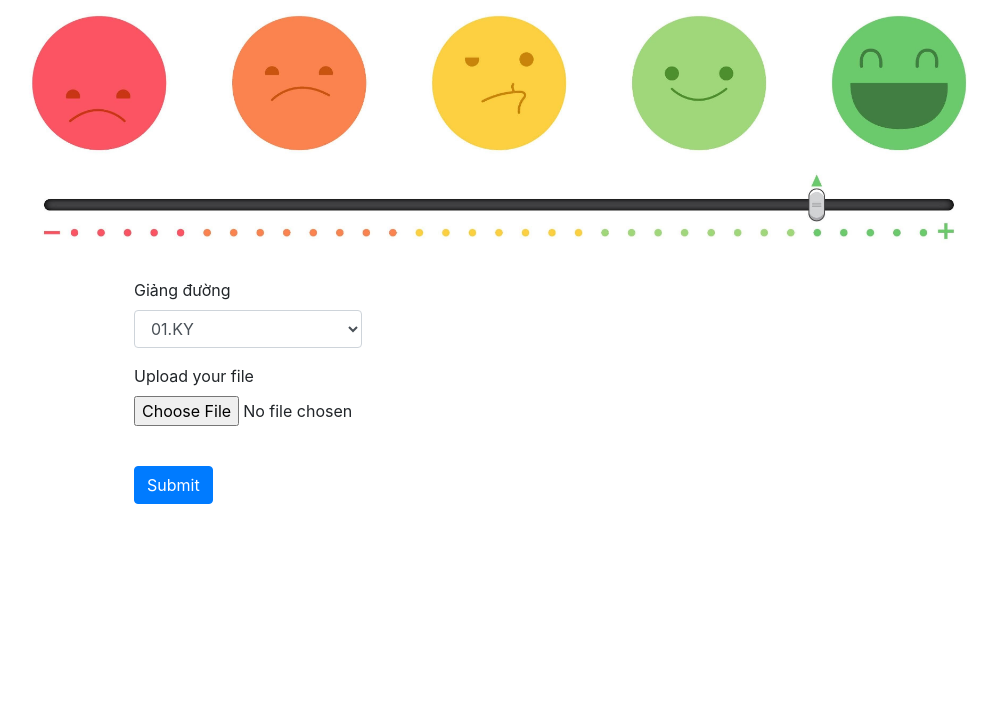
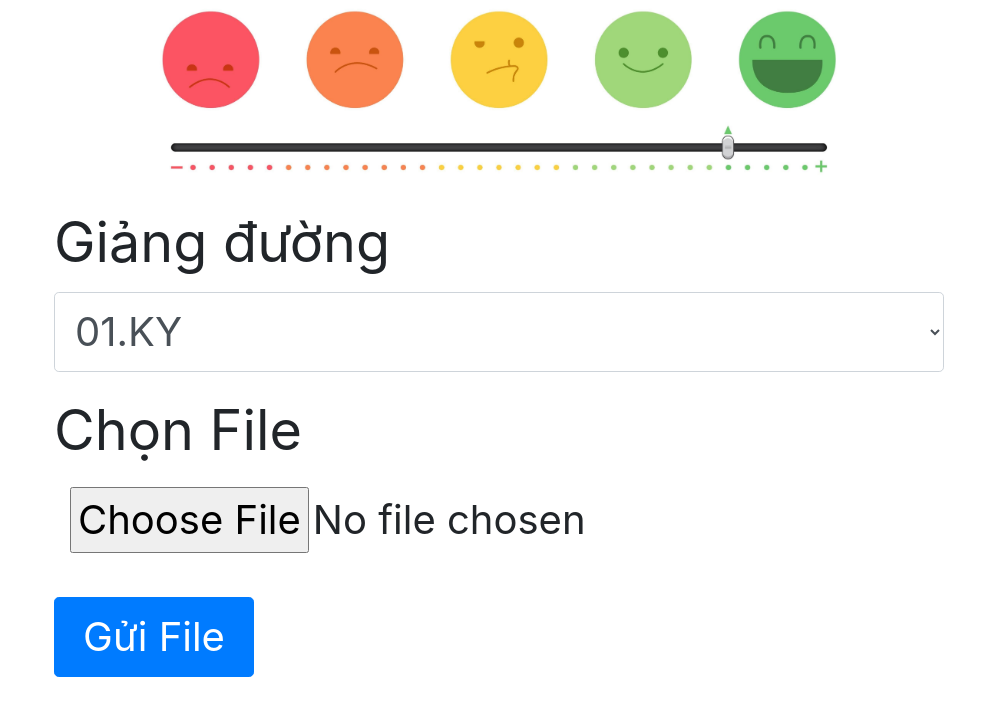
Before and after one commit to thanhnam192/fiileUploadWithS3andLambda, a plain HTML site: page web/index.html in a window 1280 px wide. Shown: the whole page, without its empty margins (141-1139 px from the left). Drawn offline with nearby package versions, Linux system fonts and the light colour scheme.

Commit message:
Update index.html

```diff
--- a/web/index.html
+++ b/web/index.html
@@ -6,24 +6,39 @@
 		<script src="https://code.jquery.com/jquery-3.5.1.min.js" integrity="sha256-9/aliU8dGd2tb6OSsuzixeV4y/faTqgFtohetphbbj0=" crossorigin="anonymous"></script>
 		<script src="https://cdn.jsdelivr.net/npm/popper.js@1.16.1/dist/umd/popper.min.js" integrity="sha384-9/reFTGAW83EW2RDu2S0VKaIzap3H66lZH81PoYlFhbGU+6BZp6G7niu735Sk7lN" crossorigin="anonymous"></script>
 		<script src="https://stackpath.bootstrapcdn.com/bootstrap/4.5.2/js/bootstrap.min.js" integrity="sha384-B4gt1jrGC7Jh4AgTPSdUtOBvfO8shuf57BaghqFfPlYxofvL8/KUEfYiJOMMV+rV" crossorigin="anonymous"></script>
+
+		<style>
+			.custom-size {
+				font-size: calc(42px + (60 - 42) * (100vw - 768px) / (1440 - 768));
+				/* calc(4vh + 1vmin); */
+			}
+			.custom-height {
+				height: 80px;
+			}
+
+			select.form-control  {
+				font-size: 40px;
+			}
+
+			input#theFile {
+				font-size: 40px;
+			}
+		</style>
 	</header>
 	<body>
-		<div class="container-sm container-md container-lg container-xl">
-			<div class="row">
-				<div class="col-sm">
-					<img src="./images/banner.jpg" class="img-fluid "  alt="Responsive image">
-				</div>
+		<div class="container-fluid">
+			<div class="row justify-content-md-center">
+
+					<img src="./images/banner.jpg" class="img-fluid "  alt="Responsive image" style="height: 200px; max-width: 1200px;">
+
 			</div>
-			<div class="row ">
-				<div class="col-sm-2"></div>
-				<div class="col-sm-8 ">
+			<div class="row justify-content-md-center">
+				<div >
 					<form id="theForm" method="POST" enctype="multipart/form-data" >
 						<div class="form-group ">
-							<label for="theGd">Giảng đường</label>
-							<div class="col-sm-4" style="padding-left: 0px;">
+							<label for="theGd" class="custom-size">Giảng đường</label>
 
-
-								<select class="form-control" id="theGd" >
+								<select class="form-control form-control-lg custom-height" id="theGd"  >
 									<option value="01.KY" selected >01.KY</option>
 									<option value="02.KY">02.KY</option>
 									<option value="03.KY">03.KY</option>
@@ -73,22 +88,22 @@
 									<option value="HT.KD">HT.KD</option>
 
 								</select>
-							</div>
+
 						</div>
 
 						<div class="form-group ">
-							<label for="theFile">Upload your file</label>
-							<input type="file" class="form-control-file" id="theFile">
+							<label for="theFile" class="custom-size">Chọn File</label>
+							<input type="file" class="form-control-file form-control-lg" id="theFile" >
 							<br/>
-							<div class="alert alert-success clearfix" role="alert" id="alertUploadSuccess" style="display: none;">
+							<div class="alert alert-success clearfix " role="alert" id="alertUploadSuccess" style="display: none;">
 								Upload file Success!
 							</div>
-							<div class="alert alert-warning clearfix" role="alert" id="alertError" style="display: none;">
+							<div class="alert alert-warning clearfix " role="alert" id="alertError" style="display: none;">
 								Vui lòng chọn file để upload!
 							</div>
 						</div>
 
-						<button id="theButton" type="submit" class="btn btn-primary mb-2">Submit</button>
+						<button id="theButton" type="submit" class="btn btn-lg btn-primary custom-height" style="width: 200px; font-size: 40px;">Gửi File</button>
 					</form>
 				</div>
 
```
